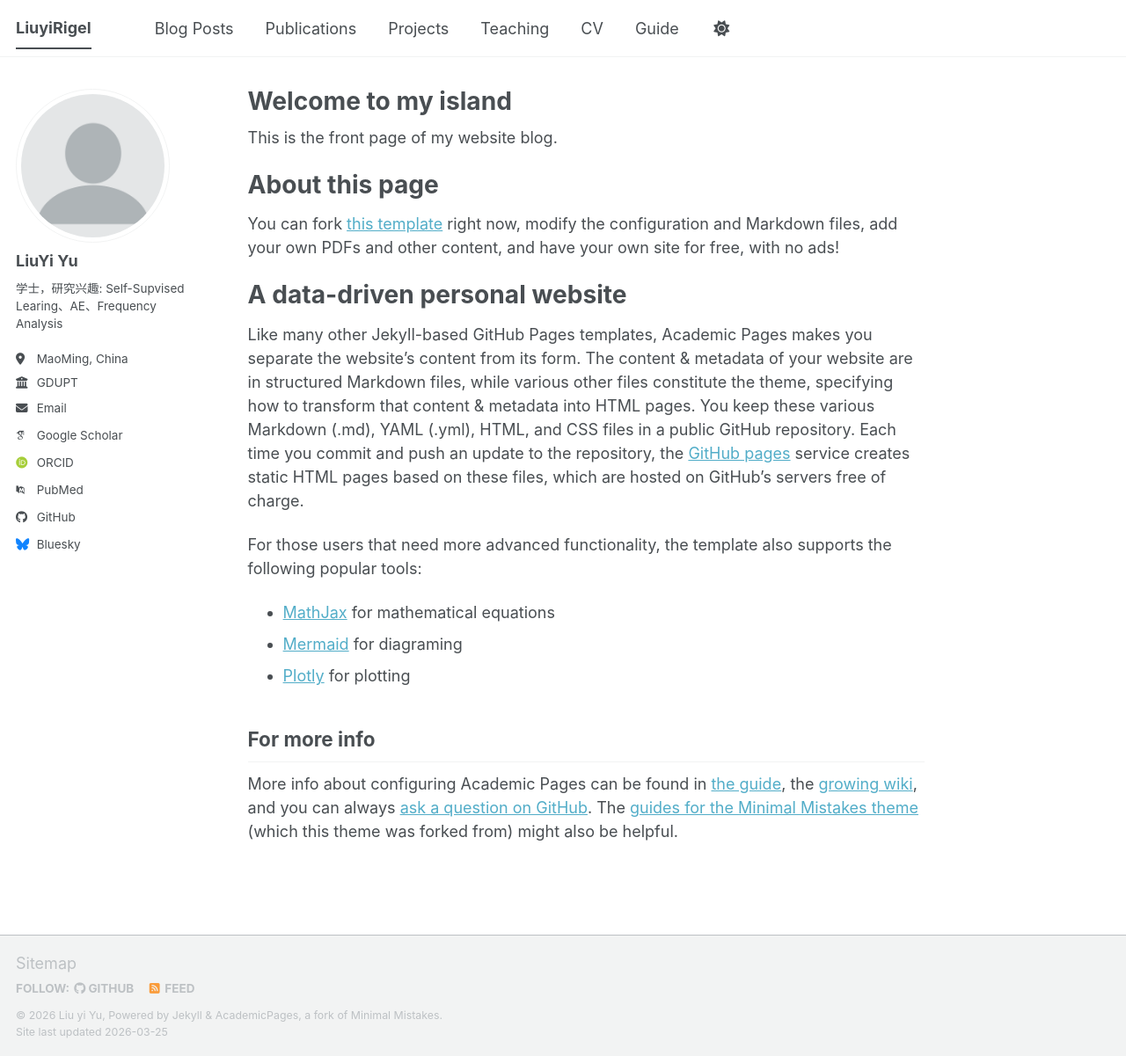
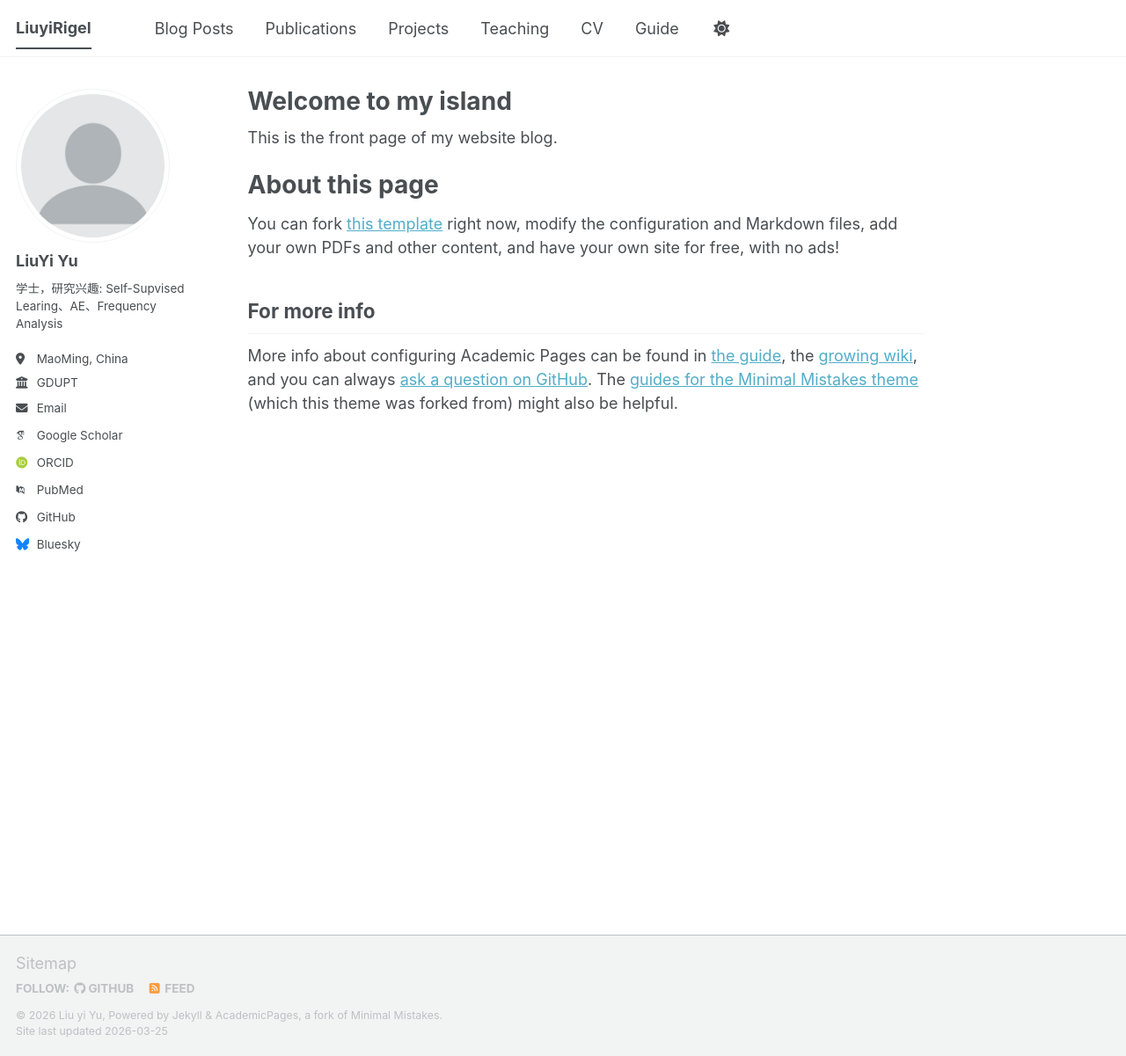
Before and after one commit to LiuyiRigel/LiuyiRigel.github.io, a Jekyll site: the page built from _pages/about.md, in a window 1280 px wide and 1201 px high. Shown: the whole window at 88% size. Built offline with Jekyll 4.4.1, drawn with Linux system fonts in a browser that asks for light colours; some web fonts are replaced; a script bundle is joined from its source files by our own code; library files that are not in the unit come from our copies.

Commit message:
modified:   _pages/about.md

```diff
--- a/_pages/about.md
+++ b/_pages/about.md
@@ -14,14 +14,6 @@
 
 You can fork [this template](https://github.com/academicpages/academicpages.github.io) right now, modify the configuration and Markdown files, add your own PDFs and other content, and have your own site for free, with no ads!
 
-A data-driven personal website
-======
-Like many other Jekyll-based GitHub Pages templates, Academic Pages makes you separate the website's content from its form. The content & metadata of your website are in structured Markdown files, while various other files constitute the theme, specifying how to transform that content & metadata into HTML pages. You keep these various Markdown (.md), YAML (.yml), HTML, and CSS files in a public GitHub repository. Each time you commit and push an update to the repository, the [GitHub pages](https://pages.github.com/) service creates static HTML pages based on these files, which are hosted on GitHub's servers free of charge.
-
-For those users that need more advanced functionality, the template also supports the following popular tools:
-- [MathJax](https://www.mathjax.org/) for mathematical equations
-- [Mermaid](https://mermaid.js.org/) for diagraming
-- [Plotly](https://plotly.com/javascript/) for plotting
 
 For more info
 ------
```
